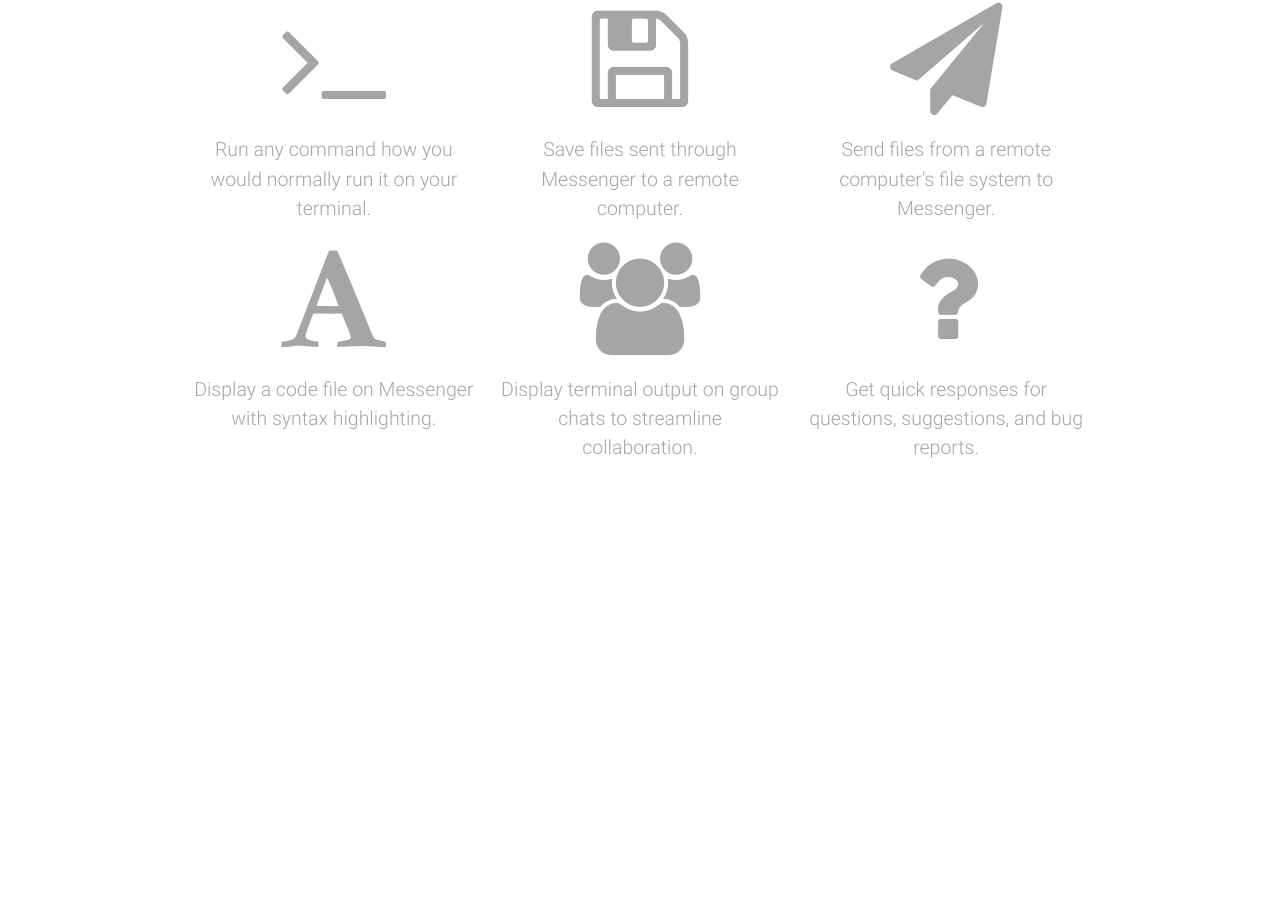
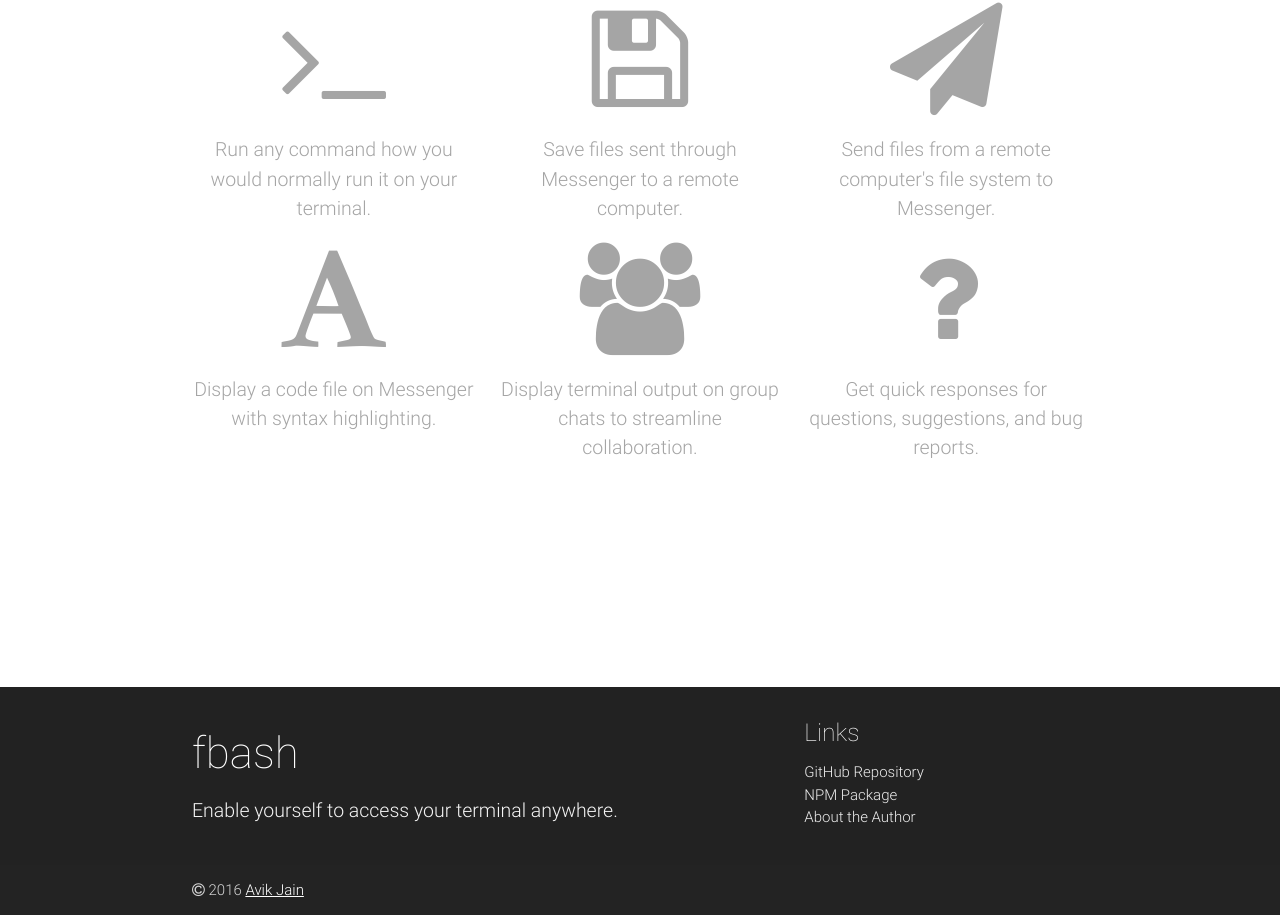
Before and after one commit to avikj/fbash, a plain HTML site: page index.html in a window 1280 px wide. Shown: the part 1755-2670 px from the top of the page. Before the commit the page ends 2422 px from the top, so only its background shows below. Drawn offline with nearby package versions, Linux system fonts and the light colour scheme; a script that the page names is missing.

Commit message:
Added footer and made responsive

```diff
--- a/css/styles.css
+++ b/css/styles.css
@@ -1,13 +1,29 @@
-section {
-  height: 100vh;
+/* Desktops and laptops ----------- */
+@media only screen
+and (min-width : 1224px) {
+  section {
+    height: 100vh;
+  }
 }
 
 #section-usage {
   background-color: #222;
 }
 
+#section-header {
+  height: 100vh;
+}
+
 .navbar-fixed {
   height: 0px;
+}
+
+#footer-heading {
+  padding: 0px;
+}
+
+h5 {
+  font-weight: 200;
 }
 
 #nav-img {
@@ -35,6 +51,11 @@
 
 .feature-row {
   height: 50%;
+}
+
+#author-name {
+  color: white;
+  text-decoration: underline;
 }
 
 * {
--- a/index.html
+++ b/index.html
@@ -46,7 +46,7 @@
 
     <section id="section-usage">
       <div class="row">
-        <div class="col m4 offset-m1 valign-wrapper">
+        <div class="col m4 offset-m1 s10 offset-s1 valign-wrapper">
           <div class="valign">
             <h3 class="white-text">Installation and Running</h3>
             <ol>
@@ -65,7 +65,7 @@
             </ol>
           </div>
         </div>
-        <div class="col m4 offset-m1 valign-wrapper">
+        <div class="col m4 offset-m1 s10 offset-s1 valign-wrapper">
           <div class="valign">
             <h3 class="white-text">Usage</h3>
             <p class="flow-text white-text">Once you have fbash running on a computer, you can send commands through Messenger.
@@ -123,6 +123,29 @@
       </div>
     </section>
 
+  <footer class="page-footer">
+    <div class="container">
+      <div class="row">
+        <div class="col l6 s12">
+          <h3 class="white-text" id="footer-heading">fbash</h3>
+          <p class="grey-text text-lighten-4 flow-text">Enable yourself to access your terminal anywhere.</p>
+        </div>
+        <div class="col l4 offset-l2 s12">
+          <h5 class="white-text">Links</h5>
+          <ul>
+            <li><a class="grey-text text-lighten-3" href="https://github.com/avikj/fbash">GitHub Repository</a></li>
+            <li><a class="grey-text text-lighten-3" href="https://npmjs.com/package/fbash">NPM Package</a></li>
+            <li><a class="grey-text text-lighten-3" href="http://avikjain.me">About the Author</a></li>
+          </ul>
+        </div>
+      </div>
+    </div>
+    <div class="footer-copyright">
+      <div class="container">
+        <i class="fa fa-copyright"></i> 2016 <a id="author-name" href="http://avikjain.me">Avik Jain</a>
+      </div>
+    </div>
+  </footer>
     <!--Import jQuery before materialize.js-->
     <script   src="https://code.jquery.com/jquery-2.2.4.js"   integrity="sha256-iT6Q9iMJYuQiMWNd9lDyBUStIq/8PuOW33aOqmvFpqI="   crossorigin="anonymous"></script>
     <script type="text/javascript" src="js/bin/materialize.min.js"></script>
```
